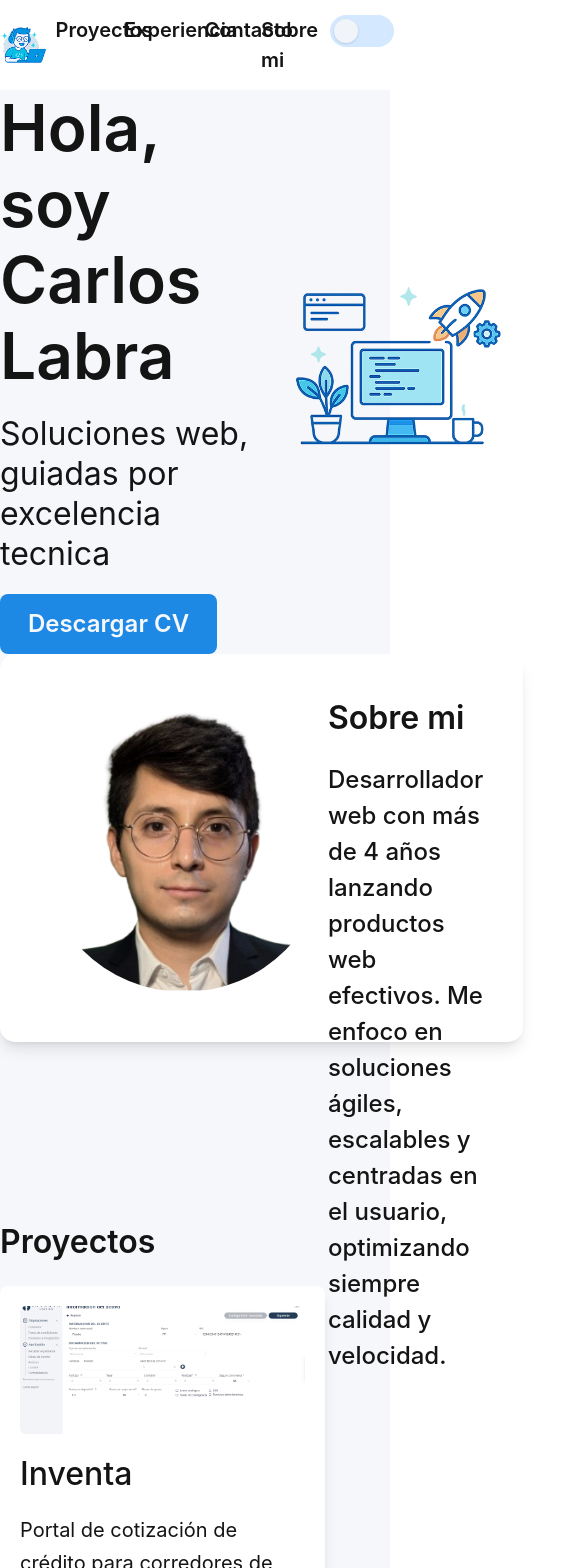
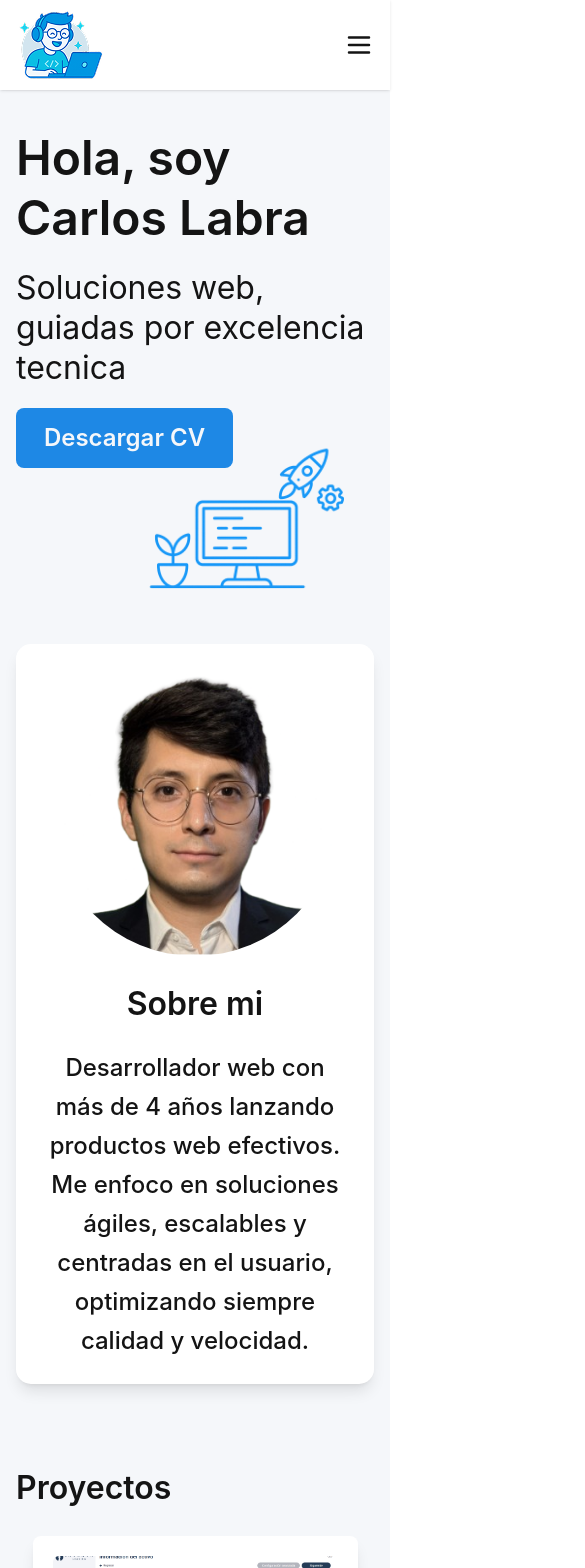
Before and after one commit to CarlosAdrianLabra/portafolio, a React (Vite) app: page / in a window 390 px wide. Shown: the top 1568 px of the page, 585 px wide, since content can reach past the window. Built offline with nearby package versions, Linux system fonts and the light colour scheme.

Commit message:
vista mobile home

```diff
--- a/src/components/composite/SobreMi.jsx
+++ b/src/components/composite/SobreMi.jsx
@@ -5,27 +5,21 @@ export const SobreMi = () => {
         className="
             bg-white
             shadow-lg
+            backdrop-blur
             rounded-[15px]
-            max-w-[1140px]
-            max-h-[390px]
-            mx-auto
-            flex
-            justify-between
-            items-center
-            p-10"
+            flex flex-col md:flex-row items-center gap-6 p-6 md:p-10"
     >
         <div className="h-72 w-72 rounded-full overflow-hidden shrink-0">
             <img src="/yop.png" className="h-full w-full object-cover object-top transform scale-110 -translate-y-4"/>
         </div>
         <div className="
-            max-w-[641px]
-            max-h-[308px]
+            max-w-xl text-center md:text-left md:ml-30
         ">
-            <h1 className="
+            <h2 className="
                 font-inter font-semibold text-tituloproyecto text-text90 mb-5
-            ">Sobre mi</h1>
+            ">Sobre mi</h2>
             <p className="
-                font-inter font-medium text-btn text-text90
+                font-inter font-medium text-btn text-text90 text-base/relaxed
             "
             >Desarrollador web con más de 4 años lanzando productos web efectivos. Me enfoco en soluciones ágiles, escalables y centradas en el usuario, optimizando siempre calidad y velocidad.</p>
         </div>
--- a/src/components/layout/Navbar.jsx
+++ b/src/components/layout/Navbar.jsx
@@ -1,15 +1,30 @@
-import { NavLink } from "react-router"
-import { ToggleButton } from "../ui/ToggleButton"
+import { NavLink } from "react-router";
+import { useState, useEffect } from "react";
+import { ToggleButton } from "../ui/ToggleButton";
+import { HiOutlineMenu, HiX } from "react-icons/hi";
 
 export const Navbar = () => {
+    const [isOpen, setIsOpen] = useState(false);
+
+    useEffect(() => {
+        document.body.style.overflow = isOpen ? "hidden" : "auto";
+    }, [isOpen]);
+
+    const navItems = [
+    { to: "/projects", label: "Proyectos" },
+    { to: "/experience", label: "Experiencia" },
+    { to: "/contact", label: "Contacto" },
+    { to: "/about", label: "Sobre mi" },
+  ];
+
+
   return (
+    <>
+    <header className="bg-white w-full shadow-sm fixed top-0 left-0 z-40">
     <div className="
-        bg-white
-        w-full
-        h-[90px]
-        place-items-center
+        max-w-[1130px] mx-auto flex items-center justify-between h-[90px] px-4
     ">
-        <div className="
+        {/* <div className="
             max-w-[1130px]
             mx-auto
             h-full
@@ -18,16 +33,44 @@ export const Navbar = () => {
             items-center
             justify-between
 
-        ">
-            <NavLink to={"/"}>
+        "> */}
+            <NavLink to={"/"}  onClick={() => setIsOpen(false)}>
             <img src="\Logoblanco.png"
              alt="Logo personal"
-             className="dark:hidden"/>
+             className="dark:hidden w-auto"/>
              <img src="\Logodark.png"
              alt="Logo personal obscuro"
-             className="hidden dark:block"/>
+             className="hidden dark:block w-auto"/>
              </NavLink>
-            <div className="grid grid-cols-5 content-center">
+
+            {/* Desktop links */}
+
+            <nav className="hidden md:flex items-center gap-6">
+                {navItems.map(({ to, label }) => (
+                    <NavLink
+                    key={to}
+                    to={to}
+                    className={({ isActive }) =>
+                        `font-inter font-semibold text-text90 text-descripciondelproyecto transition-colors
+                        ${isActive ? "text-[--color-accent-blue]" : "text-text90 dark:text-gray-100"}`
+                    }
+                    >
+                    {label}
+                    </NavLink>
+                ))}
+                <ToggleButton />
+            </nav>
+
+             {/* Hamburger */}
+        <button
+          aria-label="Abrir menú"
+          className="md:hidden text-text90 dark:text-gray-100 text-3xl"
+          onClick={() => setIsOpen(true)}
+        >
+          <HiOutlineMenu />
+        </button>
+
+            {/* <div className="grid grid-cols-5 content-center">
                 <NavLink to={"/projects"}>
                 <p className="
                     font-inter font-semibold text-descripciondelproyecto text-text90 mx-2
@@ -49,8 +92,50 @@ export const Navbar = () => {
 
                 </div>
 
+            </div> */}
+        </div>
+        </header>
+
+        {/* Mobile menu */}
+      {isOpen && (
+        <div
+          className="fixed inset-0 z-50 bg-black/40 backdrop-blur-sm md:hidden"
+          onClick={() => setIsOpen(false)}
+        >
+          <div
+            className="bg-white absolute right-0 w-4/5 max-w-xs h-full p-6 flex flex-col gap-6 animate-slide-in-right"
+            onClick={(e) => e.stopPropagation()} // evita que el click cierre si hace tap dentro
+          >
+            <button
+              aria-label="Cerrar menú"
+              className="self-end text-3xl mb-4 text-text90 dark:text-gray-100"
+              onClick={() => setIsOpen(false)}
+            >
+              <HiX />
+            </button>
+
+            {navItems.map(({ to, label }) => (
+              <NavLink
+                key={to}
+                to={to}
+                onClick={() => setIsOpen(false)}
+                className={({ isActive }) =>
+                  `font-inter font-medium text-lg
+                  ${isActive ? "text-accent-blue" : "text-text90"}`
+                }
+              >
+                {label}
+              </NavLink>
+            ))}
+
+            <div className="mt-auto">
+              <ToggleButton />
             </div>
+          </div>
         </div>
-    </div>
+      )}
+    {/* </div> */}
+    {/* </header> */}
+    </>
   )
 }
--- a/src/pages/Home.jsx
+++ b/src/pages/Home.jsx
@@ -21,93 +21,107 @@ export const Home = () => {
   }, []);
 
   return (
-    <div className="
+    <main className="
       bg-primario-bglight
-      h-full
+      min-h-screen
     ">
-      {/* <Navbar/> */}
       <div className="
         max-w-[1140px]
         mx-auto
-        grid grid-rows-5">
-        <div className="
-          grid
-          grid-cols-2
-          justify-items-center
-          content-center
-          items-center
-
+        px-4 space-y-20 md:pt-24
+        pt-32 md:pb-20 pb-10
         ">
+          {/* ------------- HERO ------------- */}
+        <section className="
+          md:grid md:grid-cols-2 md:px-8
+          md:ap-8 md:items-center
+          grid grid-cols-[1fr_auto]
+          gap-y-4 gap-x-4
+          md:grid-cols-2 md:gap-x-8 md:px-8 -mb-2 md:mb-0
+        ">
+          {/* Col A */}
           <div className="
-            flex
-            flex-col gap-5
-            max-w-[500px]
-
+            flex flex-col gap-5
+            max-w-md md:max-w-[500px] w-full
+            col-span-2 md:col-span-1
           ">
             <h1 className="
-              font-inter font-semibold text-hero text-text90 leading-19
+              font-inter font-semibold text-5xl sm:text-6xl text-text90 leading-tight md:text-hero
             ">
-              Hola, soy Carlos Labra
+              Hola, soy<br/> Carlos Labra
             </h1>
 
             <p className="
               font-inter font-regular text-tituloproyecto text-text90 leading-10
+
             ">
               Soluciones web, guiadas por excelencia tecnica
             </p>
             <div className="
-              w-[217px]
-              h-[60px]
+              w-full max-w-[217px] h-[60px]
             ">
               <a href="/Carlos_Adrián_Labra_CV.pdf" download>
                         <Botones/>
                     </a>
             </div>
+          </div>
 
+           {/* Col B */}
+          <div className="
+          col-start-2 row-start-2
+          flex justify-end
+          -mt-20
+          md:mt-0
+          md:justify-end md:row-start-1">
+            <img src="/hero-light-1.png"
+              className="hidden md:block w-52 xs:w-40 sm:w-48 md:w-[466px] md:h-[465px]"
+              loading="lazy"
+            />
+            <img
+              src="/hero-mobile.png"
+              className="block md:hidden
+                w-62 xs:w-40 sm:w-48 [clip-path:inset(2px_2px_2px_2px)] "
+              loading="lazy"
+            />
           </div>
-          <div>
-            <img src="/hero-light-1.png"/>
-          </div>
-        </div>
+        </section>
+
+        {/* ------------- SOBRE MI ------------- */}
         <div className="
-         max-h-[390px]
+         md:max-h-[390px]
         ">
           <SobreMi/>
         </div>
 
-        <div className="
-          max-h-[510px]
-        ">
-          <h1 className="
-            font-inter font-semibold text-tituloproyecto text-text90 mb-5
-          ">Proyectos</h1>
-          <div className="
-           columns-1 sm:columns-2 lg:columns-3 gap-x-8 ">
+        {/* ------------- PROYECTOS ------------- */}
+        <section>
+          <h2 className="font-inter font-semibold text-tituloproyecto text-text90 mb-6">
+            Proyectos
+          </h2>
+          <div className=" justify-items-center
+           columns-1 sm:columns-2 lg:columns-3 gap-x-8">
               {randomProjects.map((p) => (
             <TarjetaProyecto key={p.id} project={p} compact />
           ))}
+          </div>
+        </section>
 
+        {/* ------------- FORM ------------- */}
 
-          </div>
-        </div>
-        <div className="
-          grid
-          grid-cols-2
-          justify-items-center
-          content-center
-          items-center
-          row-span-2
+        <section className="
+          flex flex-col md:grid md:grid-cols-2 gap-8 items-center md:pt-20
         ">
-          <h1 className="
-          font-inter font-semibold text-hero text-text90 pl-20
-          ">Trabajemos juntos.</h1>
+          <h2 className="
+          md:text-hero md:pl-20 md:text-left
+          font-inter font-semibold text-5xl text-text90 text-center md:leading-24
+          ">Trabajemos <br className="hidden md:block" /> juntos.</h2>
           <div className="
-           w-[430px]
+           w-full max-w-md
           ">
             <Form/>
           </div>
-        </div>
+        </section>
       </div>
-    </div>
+    </main>
   )
 }
--- a/src/styles.css
+++ b/src/styles.css
@@ -28,4 +28,11 @@
   .dark .bg-white {
     background-color: #161B22;
   }
+  .animate-slide-in-right {
+    animation: slide-in-right 0.25s ease-out forwards;
+  }
+   @keyframes slide-in-right {
+    from { transform: translateX(100%); opacity: 0; }
+    to   { transform: translateX(0);    opacity: 1; }
+  }
 }
```
Also changed, not shown: public/hero-mobile.png (added), public/imagen-mobile.png (added).
